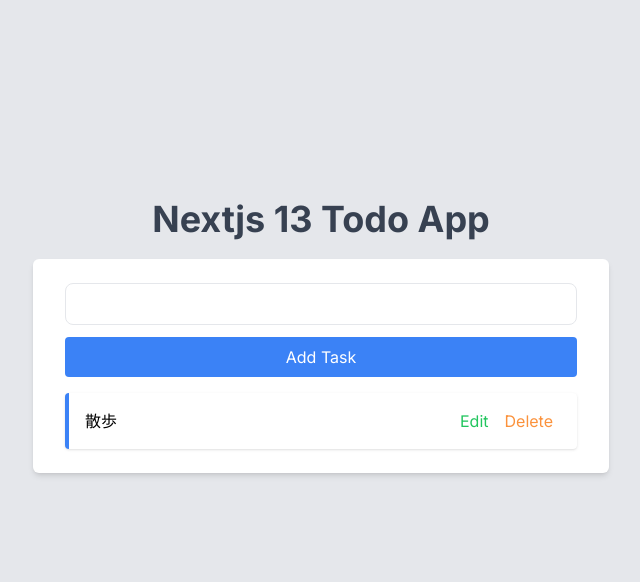
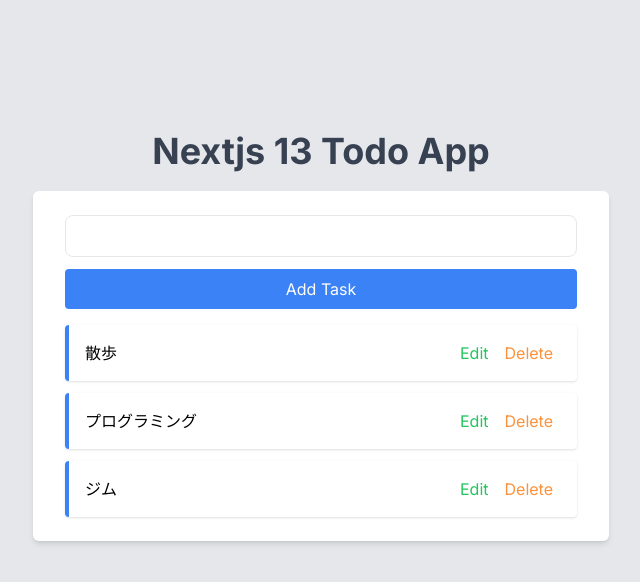
Before and after one commit to yamashin01/nextjs13-todo-app, a Next.js app: page / in a window 1280 px wide. Shown: the top 582 px of the page, without its empty margins (319-959 px from the left). Built offline with nearby package versions, Linux system fonts and the light colour scheme; data requests are answered from the project's data file.

Commit message:
✨ Set getTodo api

```diff
--- /dev/null
+++ b/src/api.ts
@@ -0,0 +1,9 @@
+import { Task } from "./type";
+
+export const getAllTodos = async (): Promise<Task[]> => {
+  const res = await fetch(`http://localhost:3001/tasks`, { cache: "no-store" }); // SSR
+  //   const res = await fetch(`http://localhost:3001/tasks`, {cache: "force-cache"}); // SSG
+  const todos = res.json();
+
+  return todos;
+};
--- /dev/null
+++ b/src/app/components/Todo.tsx
@@ -0,0 +1,22 @@
+import { Task } from "@/type";
+import React from "react";
+
+interface TodoProps {
+  todo: Task;
+}
+const Todo = ({ todo }: TodoProps) => {
+  return (
+    <li
+      key={todo.id}
+      className="flex justify-between p-4 bg-white border-l-4 border-blue-500 shadow rounded"
+    >
+      <span>{todo.text}</span>
+      <div>
+        <button className="text-green-500 px-2">Edit</button>
+        <button className="text-orange-400 px-2">Delete</button>
+      </div>
+    </li>
+  );
+};
+
+export default Todo;
--- a/src/app/components/TodoList.tsx
+++ b/src/app/components/TodoList.tsx
@@ -1,15 +1,17 @@
+import { Task } from "@/type";
 import React from "react";
+import Todo from "./Todo";
 
-const TodoList = () => {
+interface TodoListProps {
+  todos: Task[];
+}
+
+const TodoList = ({ todos }: TodoListProps) => {
   return (
     <ul className="space-y-3">
-      <li className="flex justify-between p-4 bg-white border-l-4 border-blue-500 shadow rounded">
-        <span>散歩</span>
-        <div>
-          <button className="text-green-500 px-2">Edit</button>
-          <button className="text-orange-400 px-2">Delete</button>
-        </div>
-      </li>
+      {todos.map((todo) => (
+        <Todo key={todo.id} todo={todo} />
+      ))}
     </ul>
   );
 };
--- /dev/null
+++ b/src/app/data/todos.json
@@ -0,0 +1,16 @@
+{
+  "tasks": [
+    {
+      "id": "1",
+      "text": "散歩"
+    },
+    {
+      "id": "2",
+      "text": "プログラミング"
+    },
+    {
+      "id": "3",
+      "text": "ジム"
+    }
+  ]
+}
--- a/src/app/page.tsx
+++ b/src/app/page.tsx
@@ -1,7 +1,10 @@
+import { getAllTodos } from "@/api";
 import AddTask from "./components/AddTask";
 import TodoList from "./components/TodoList";
 
-export default function Home() {
+export default async function Home() {
+  const todos = await getAllTodos();
+
   return (
     <main className="flex flex-col items-center justify-center min-h-screen py-2 bg-gray-200">
       <h1 className="text-4xl font-bold text-gray-700 -mt-32">
@@ -10,7 +13,7 @@
       <div className="w-full max-w-xl mt-5">
         <div className="w-full px-8 py-6 bg-white shadow-md rounded-md">
           <AddTask />
-          <TodoList />
+          <TodoList todos={todos} />
         </div>
       </div>
     </main>
--- /dev/null
+++ b/src/type.ts
@@ -0,0 +1,4 @@
+export interface Task {
+  id: string;
+  text: string;
+}
```
